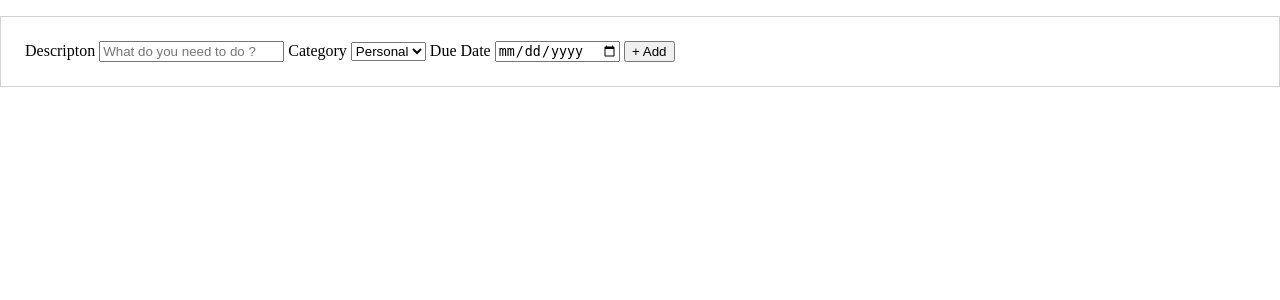
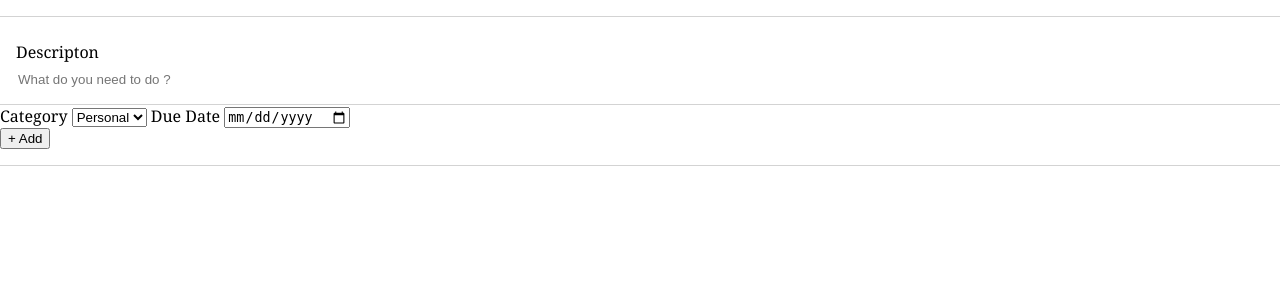
Before and after one commit to manoj9781/Todo, a Node server app: page / in a window 1280 px wide. Shown: the part 62-362 px from the top of the page. Run offline with Node 20, Linux system fonts and the light colour scheme; data that the repository does not hold is empty; some libraries are stand-ins or nearby versions; some web fonts are replaced.

Commit message:
Styles is added

```diff
--- a/assets/css/home.css
+++ b/assets/css/home.css
@@ -1,3 +1,5 @@
+
+
 body{
     margin: 0;
 }
@@ -11,8 +13,28 @@ body{
     font-weight: bold;
 }
 
+.container{
+    margin-top: 16px;
+    border-top: 1px solid lightgray;
+    border-bottom: 1px solid lightgray;
+}
 .descripton{
-    margin-top: 16px;
-    border: 1px solid lightgray;
-    padding: 24px;
+    margin-top: 8px;
+    font-family: Georgia, 'Times New Roman', Times, serif;
 }
+.description-input{
+    display: flex;
+    align-items: center;
+    margin-top: 8px;
+    border-bottom: 1px solid lightgray;
+    padding: 16px;
+}
+.description-input input{
+    display: flex;
+    margin-top: 8px;
+    border: none;
+    color: lightgray;
+}
+.description-input input:focus{
+    outline: none;
+}
--- a/package.json
+++ b/package.json
@@ -12,7 +12,7 @@
   "dependencies": {
     "ejs": "^3.1.6",
     "express": "^4.17.1",
-    "mongoose": "^5.13.5",
+    "mongoose": "^5.13.7",
     "nodemon": "^2.0.12"
   }
 }
--- a/views/home.ejs
+++ b/views/home.ejs
@@ -23,6 +23,7 @@
     <header id="heading">Todo App</header>
     <div class="container">
       <div class="descripton">
+        <div class="description-input">
           <form action="/create-task" method="post">
             <label for="Descripton">Descripton</label>
             <input
@@ -32,6 +33,7 @@
               required
               autocomplete="off"
             />
+        </div>
           <label for="">Category</label>
           <select name="category" required>
             <option value="personal">Personal</option>
@@ -42,9 +44,9 @@
           </select>
           <label for="date">Due Date</label>
           <input type="date" name="date" required />
+         </div>
           <button type="submit">+ Add</button>
         </form>
-      </div>
       <ul>
         <% for(i of task_list){%>
         <li>
```
Also changed, not shown: 1 other file. Lines whose indentation alone changed are shown as unchanged.
